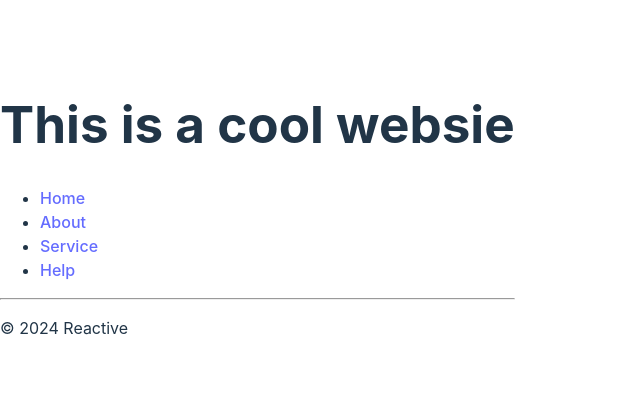
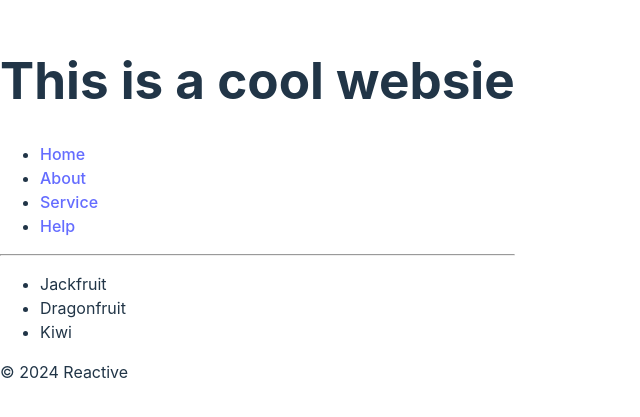
Before and after one commit to nayan1306/react, a React (Vite) app in the folder reactive1/my-react-app/: page / in a window 1280 px wide. Shown: the part 191-608 px from the top of the page, without its empty margins (0-640 px from the left). Built offline with nearby package versions, Linux system fonts and the light colour scheme.

Commit message:
Component basics covered

```diff
--- a/reactive1/my-react-app/src/App.jsx
+++ b/reactive1/my-react-app/src/App.jsx
@@ -1,13 +1,15 @@
 import Header from "./Header.jsx"
 import Footer from "./Footer.jsx"
-
+import Food from "./Food.jsx"
 
 function App() {
 
   return(
     <>
       <Header/>
+      <Food/>
       <Footer/>
+
     </>
   )
 
--- /dev/null
+++ b/reactive1/my-react-app/src/Food.jsx
@@ -0,0 +1,14 @@
+
+function Food(){
+    const food1 = "Dragonfruit";
+    const food2 = "Kiwi";
+    return(
+        <ul>
+            <li>Jackfruit</li>
+            <li>{food1}</li>
+            <li>{food2}</li>
+        </ul>
+    )
+}
+
+export default Food
```
